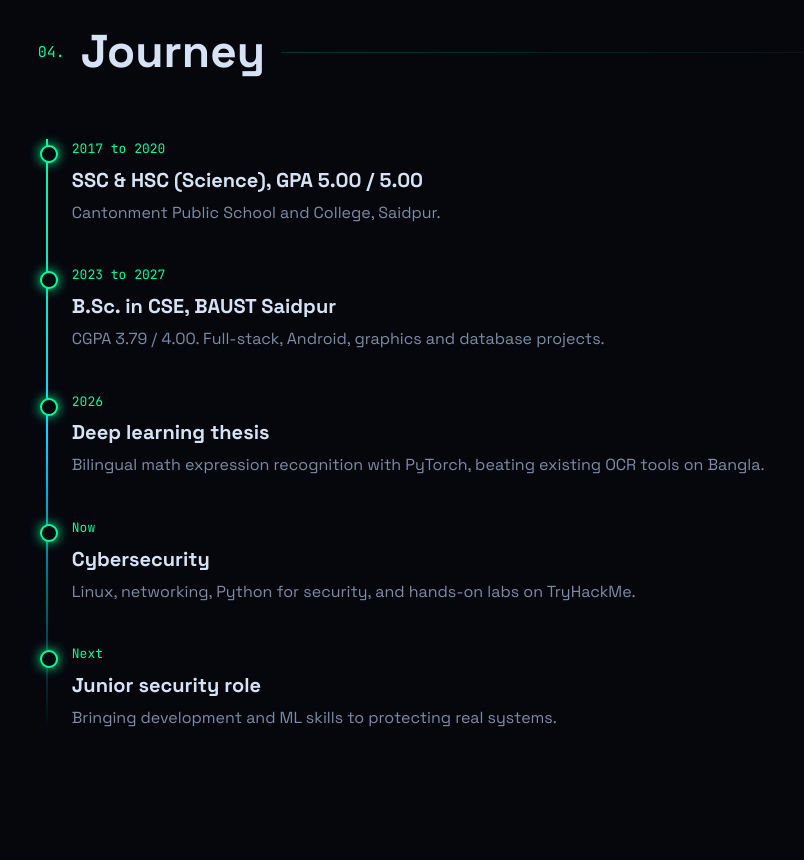
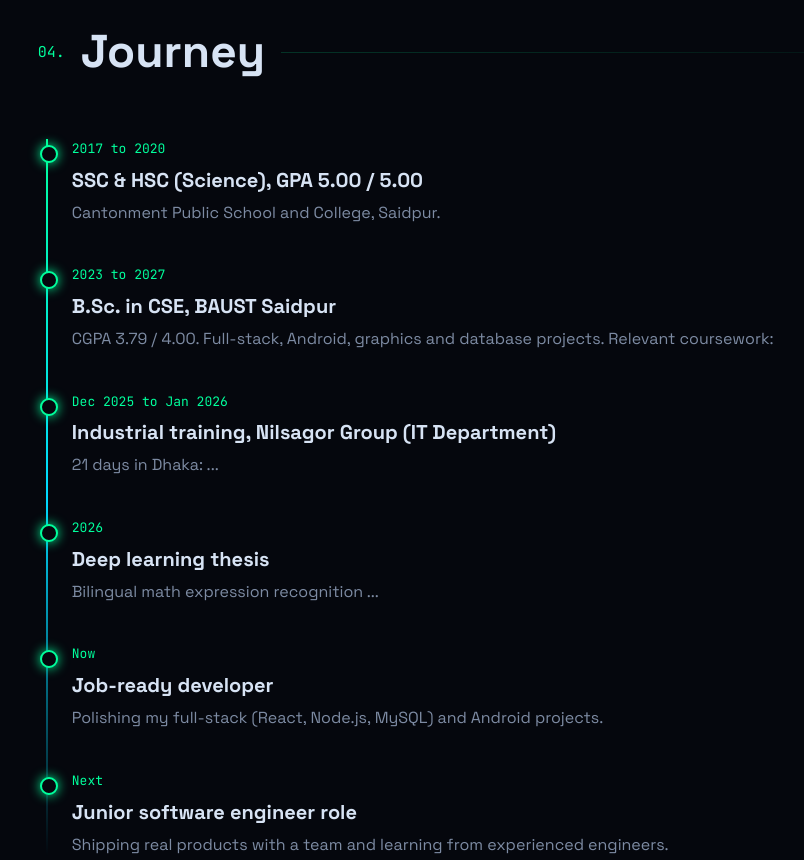
Before and after one commit to kazisharmin/Portfolio, a plain HTML site: page index.html in a window 1280 px wide. Shown: the part 3600-4460 px from the top of the page, without its empty margins (54-858 px from the left). Drawn offline with Linux system fonts and the light colour scheme.

Commit message:
Update education and experience details in index.html

```diff
--- a/index.html
+++ b/index.html
@@ -335,10 +335,12 @@ const ME = {
   ],
   journey: [
     ["2017 to 2020","SSC & HSC (Science), GPA 5.00 / 5.00","Cantonment Public School and College, Saidpur."],
-    ["2023 to 2027","B.Sc. in CSE, BAUST Saidpur","CGPA 3.79 / 4.00. Full-stack, Android, graphics and database projects."],
-    ["2026","Deep learning thesis","Bilingual math expression recognition with PyTorch, beating existing OCR tools on Bangla."],
-    ["Now","Cybersecurity","Linux, networking, Python for security, and hands-on labs on TryHackMe."],
-    ["Next","Junior security role","Bringing development and ML skills to protecting real systems."]
+    ["2023 to 2027","B.Sc. in CSE, BAUST Saidpur","CGPA 3.79 / 4.00. Full-stack, Android, graphics and database projects. Relevant coursework:",
+    ["Data Structures & Algorithms","Discrete Mathematics","Operating Systems","Computer Networks","Data Communication","Database Systems","Cyber Security","Artificial Intelligence","Machine Learning","Digital Image Processing","Computer Graphics"]],
+    ["Dec 2025 to Jan 2026","Industrial training, Nilsagor Group (IT Department)","21 days in Dhaka: ..."],
+    ["2026","Deep learning thesis","Bilingual math expression recognition ..."],
+    ["Now","Job-ready developer","Polishing my full-stack (React, Node.js, MySQL) and Android projects."],
+    ["Next","Junior software engineer role","Shipping real products with a team and learning from experienced engineers."]
   ],
   socials: [["GitHub","https://github.com/kazisharmin"],["LinkedIn","https://www.linkedin.com/in/kazi-sharmin-8284a928b"]]
 };
```
